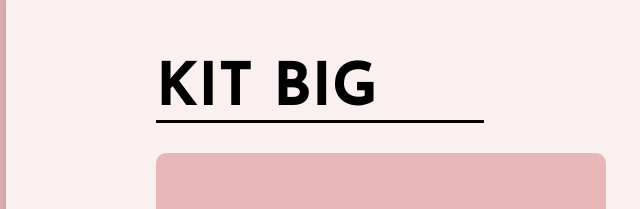
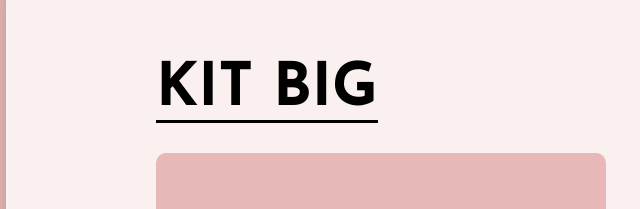
Before and after one commit to Archi-Red/kit2shop, a plain HTML site: page kit.html in a window 1280 px wide. Shown: the part 843-1052 px from the top of the page, 34-674 px from the left. Drawn offline with Linux system fonts and the light colour scheme.

```diff
--- a/kit.html
+++ b/kit.html
@@ -60,7 +60,7 @@
             </div>
 
             <div class="box-product">
-                <h2>kit big</h2>
+                <h2 id="big">kit big</h2>
                 <div class="content-box">
                     <div class="main-img">
                         <img src="img/bigBox/05_-_Black.png" class="pro-img-big" alt="">
--- a/style/kit.css
+++ b/style/kit.css
@@ -62,6 +62,10 @@ body {
     border-bottom: 3px solid black;
     font-size: 60px;
     margin: 30px 0;
+}
+
+#product .box-product #big {
+    width: 222px;
 }
 
 .box-product .main-img {
```
Also changed, not shown: JS/app.js (line endings or trailing spaces).
